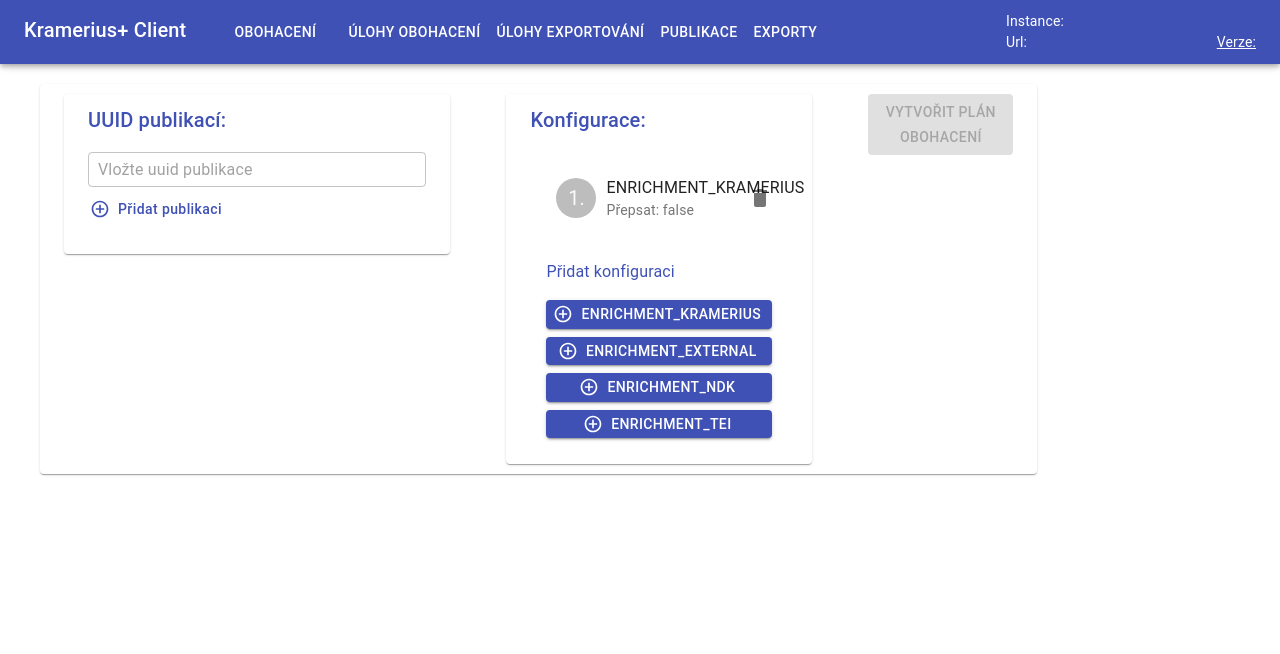
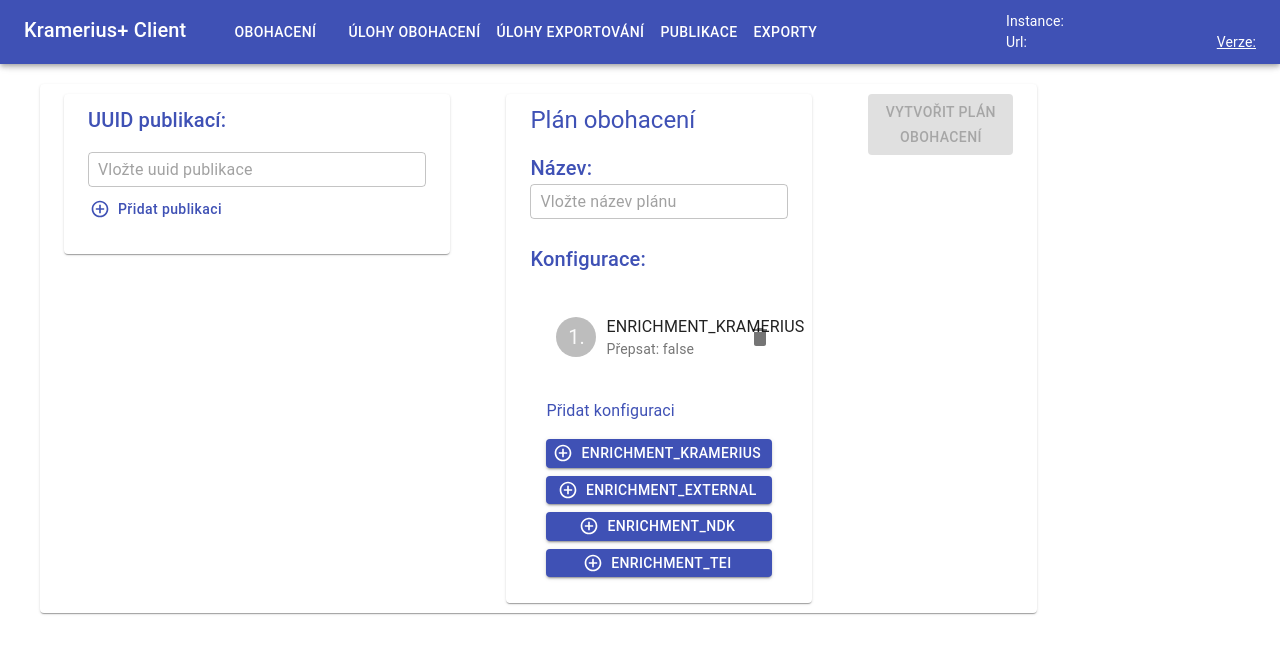
Before and after one commit to LIBCAS/DL4DH-Kramerius-plus, a React (Create React App) app in the folder web/: page / in a window 1280 px wide. Shown: the top 654 px of the page. Built offline with nearby package versions, Linux system fonts and the light colour scheme; no server answers.

Commit message:
Added option to define name, fixed editing job configs

```diff
--- a/web/src/modules/enrichment/enrichment-api.ts
+++ b/web/src/modules/enrichment/enrichment-api.ts
@@ -6,12 +6,13 @@
 export async function createPlan(
 	publicationIds: string[],
 	configs: JobEventConfigCreateDto[],
+	name?: string,
 ) {
 	try {
 		await fetch('/api/enrichment/plan', {
 			method: 'POST',
 			headers: new Headers({ 'Content-Type': 'application/json' }),
-			body: JSON.stringify({ publicationIds, configs }),
+			body: JSON.stringify({ publicationIds, name, configs }),
 		})
 
 		return {
--- a/web/src/modules/enrichment/enrichment-dialog.tsx
+++ b/web/src/modules/enrichment/enrichment-dialog.tsx
@@ -22,6 +22,7 @@
 	) => void
 	config: JobEventConfigCreateDto
 	text: string
+	configIndex?: number
 }
 
 const useStyles = makeStyles(() => ({
@@ -38,6 +39,7 @@
 	onSubmit,
 	config,
 	text,
+	configIndex,
 }: Props) => {
 	const [override, setOverride] = useState<boolean>(config.override)
 
@@ -48,7 +50,7 @@
 	}
 
 	const onButtonClick = () => {
-		onSubmit(config.krameriusJob, override)
+		onSubmit(config.krameriusJob, override, configIndex)
 	}
 
 	useEffect(() => {
--- a/web/src/modules/enrichment/enrichment-form.tsx
+++ b/web/src/modules/enrichment/enrichment-form.tsx
@@ -94,6 +94,7 @@
 		JobEventConfigCreateDto[]
 	>([initialJobConfig])
 	const [configIndex, setConfigIndex] = useState<number>()
+	const [planName, setPlanName] = useState<string>()
 	const { open } = useContext(DialogContext)
 
 	const disabledSubmitButton = useMemo(() => {
@@ -106,8 +107,12 @@
 	const addField = () =>
 		setIdFields(idFields => [...idFields, { id: v4(), value: '' }])
 
-	const addConfigField = (krameriusJob: KrameriusJob, override: boolean) => {
-		if (configIndex) {
+	const addConfigField = (
+		krameriusJob: KrameriusJob,
+		override: boolean,
+		configIndex?: number,
+	) => {
+		if (configIndex !== undefined) {
 			const editedConfigs = jobEventConfigs.map((obj, i) => {
 				if (i === configIndex) {
 					return { krameriusJob, override }
@@ -141,7 +146,7 @@
 
 		const publications = idFields.map(f => f.value.trim())
 
-		const response = await createPlan(publications, jobEventConfigs)
+		const response = await createPlan(publications, jobEventConfigs, planName)
 
 		if (response.ok) {
 			toast('Operace proběhla úspěšně', {
@@ -199,6 +204,10 @@
 		setIdFields(newFields)
 	}
 
+	const handlePlanNameChange = (e: React.ChangeEvent<HTMLInputElement>) => {
+		setPlanName(e.target.value)
+	}
+
 	const onConfigClick = (krameriusJob: KrameriusJob) => {
 		setCurrentConfig({ krameriusJob, override: false })
 		setShowDialog(true)
@@ -213,8 +222,12 @@
 		setShowDialog(true)
 	}
 
-	const onDialogSubmit = (krameriusJob: KrameriusJob, override: boolean) => {
-		addConfigField(krameriusJob, override)
+	const onDialogSubmit = (
+		krameriusJob: KrameriusJob,
+		override: boolean,
+		configIndex?: number,
+	) => {
+		addConfigField(krameriusJob, override, configIndex)
 		onClose()
 	}
 
@@ -276,6 +289,28 @@
 					</Grid>
 					<Grid item xs={4}>
 						<Paper className={classes.paper}>
+							<Box sx={{ pb: 2 }}>
+								<Typography color="primary" variant="h5">
+									Plán obohacení
+								</Typography>
+							</Box>
+							<Box sx={{ pb: 2 }}>
+								<Box>
+									<Typography color="primary" variant="h6">
+										Název:
+									</Typography>
+								</Box>
+								<Box>
+									<TextField
+										classes={{ root: classes.input }}
+										fullWidth
+										placeholder="Vložte název plánu"
+										value={planName}
+										variant="outlined"
+										onChange={handlePlanNameChange}
+									/>
+								</Box>
+							</Box>
 							<Box sx={{ pb: 2 }}>
 								<Typography color="primary" variant="h6">
 									Konfigurace:
@@ -339,6 +374,7 @@
 				</Grid>
 				<EnrichmentDialog
 					config={currentConfig}
+					configIndex={configIndex}
 					showDialog={showDialog}
 					text={configIndex !== undefined ? 'Upravit' : 'Přidat'}
 					onClose={onClose}
--- a/web/src/modules/jobs/job-event/job-event-list.tsx
+++ b/web/src/modules/jobs/job-event/job-event-list.tsx
@@ -18,7 +18,13 @@
 	{
 		field: 'id',
 		headerName: 'ID',
-		width: 300,
+		width: 200,
+		type: 'string',
+	},
+	{
+		field: 'jobName',
+		headerName: 'Název',
+		width: 200,
 		type: 'string',
 	},
 	{
--- a/web/src/modules/jobs/job-page.tsx
+++ b/web/src/modules/jobs/job-page.tsx
@@ -28,11 +28,11 @@
 
 	return (
 		<Grid container spacing={2}>
-			<Grid item xs={4}>
+			<Grid item xs={5}>
 				<JobEventList jobType={jobType} onRowClick={onRowClickCallback} />
 			</Grid>
 			{selectedJob && (
-				<Grid item xs={8}>
+				<Grid item xs={7}>
 					<JobEventDetail jobEventId={selectedJob} />
 				</Grid>
 			)}
--- a/web/src/modules/jobs/step-execution/step-execution-list.tsx
+++ b/web/src/modules/jobs/step-execution/step-execution-list.tsx
@@ -22,24 +22,24 @@
 	{
 		field: 'stepName',
 		headerName: 'Krok',
-		width: 300,
+		width: 200,
 	},
 	{
 		field: 'status',
 		headerName: 'Stav',
-		width: 150,
+		width: 120,
 	},
 	{
 		field: 'startTime',
 		headerName: 'Čas spustenia',
-		width: 200,
+		width: 170,
 		type: 'datetime',
 		valueFormatter: dateTimeFormatter,
 	},
 	{
 		field: 'endTime',
 		headerName: 'Čas ukončenia',
-		width: 200,
+		width: 170,
 		valueFormatter: dateTimeFormatter,
 	},
 	{
```
